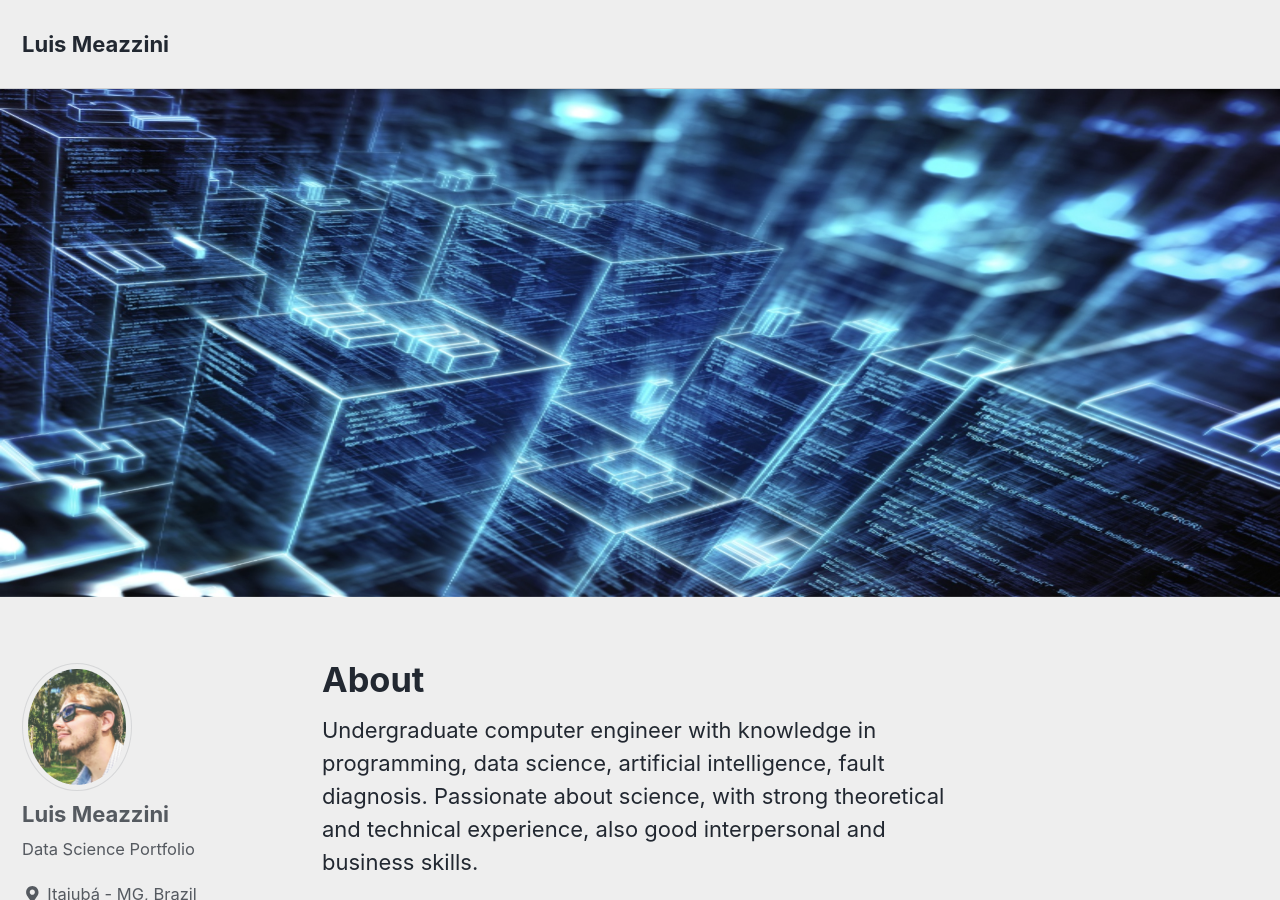
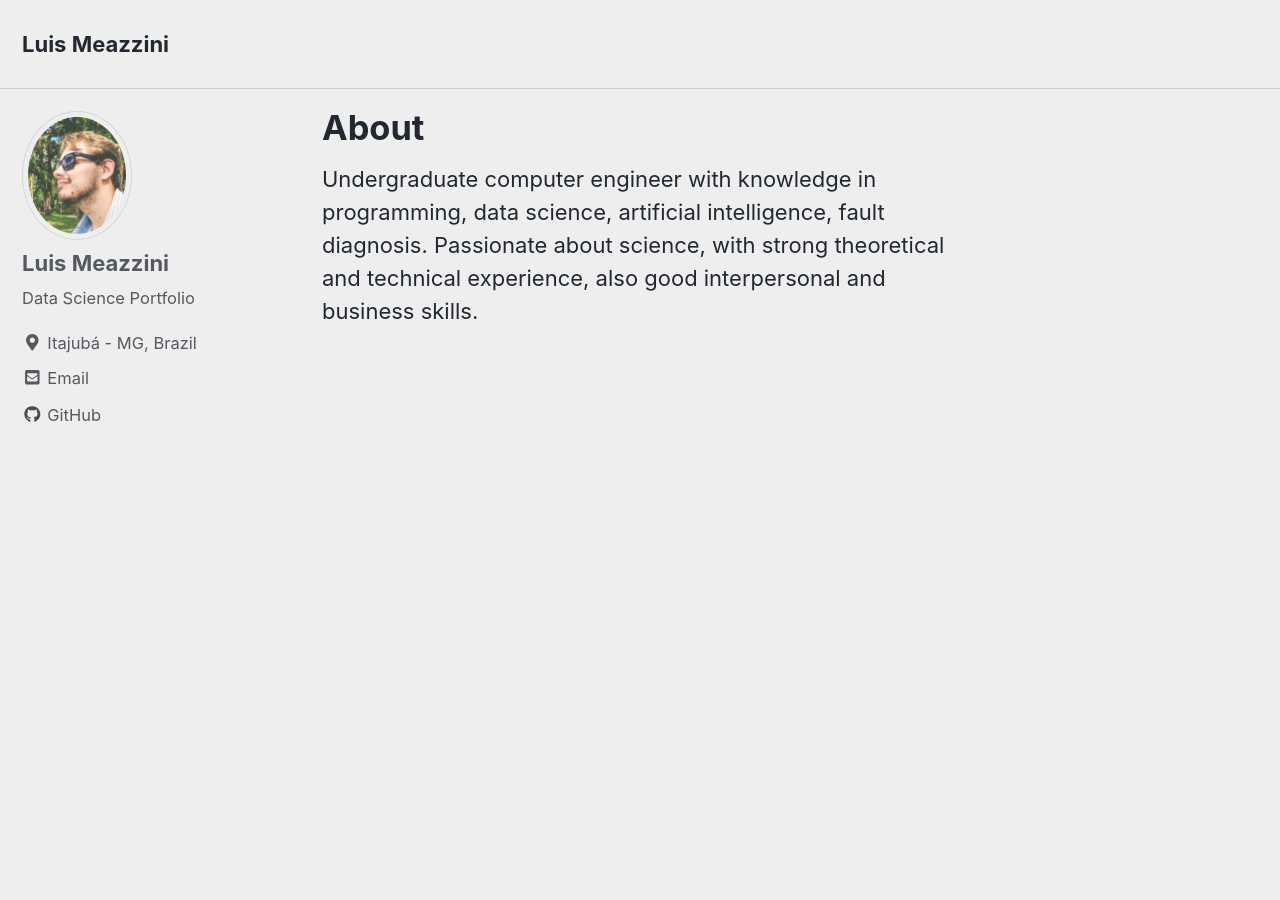
Before and after one commit to lmeazzini/lmeazzini.github.io, a Jekyll site: the page built from _pages/about.md, in a window 1280 px wide and 900 px high. Built offline with Jekyll 4.4.1, drawn with Linux system fonts in a browser that asks for light colours; cached includes are drawn as plain includes; nearby versions of some CDN libraries.

Commit message:
retribe header image

```diff
--- a/_pages/about.md
+++ b/_pages/about.md
@@ -1,8 +1,6 @@
 ---
 title: "About"
 permalink: /about/
-header:
-  image: "/images/test.jpg"
 ---
 
 Undergraduate computer engineer with knowledge in programming, data science, artificial intelligence, fault diagnosis. Passionate about science, with strong theoretical and technical experience, also good interpersonal and business skills.
```
